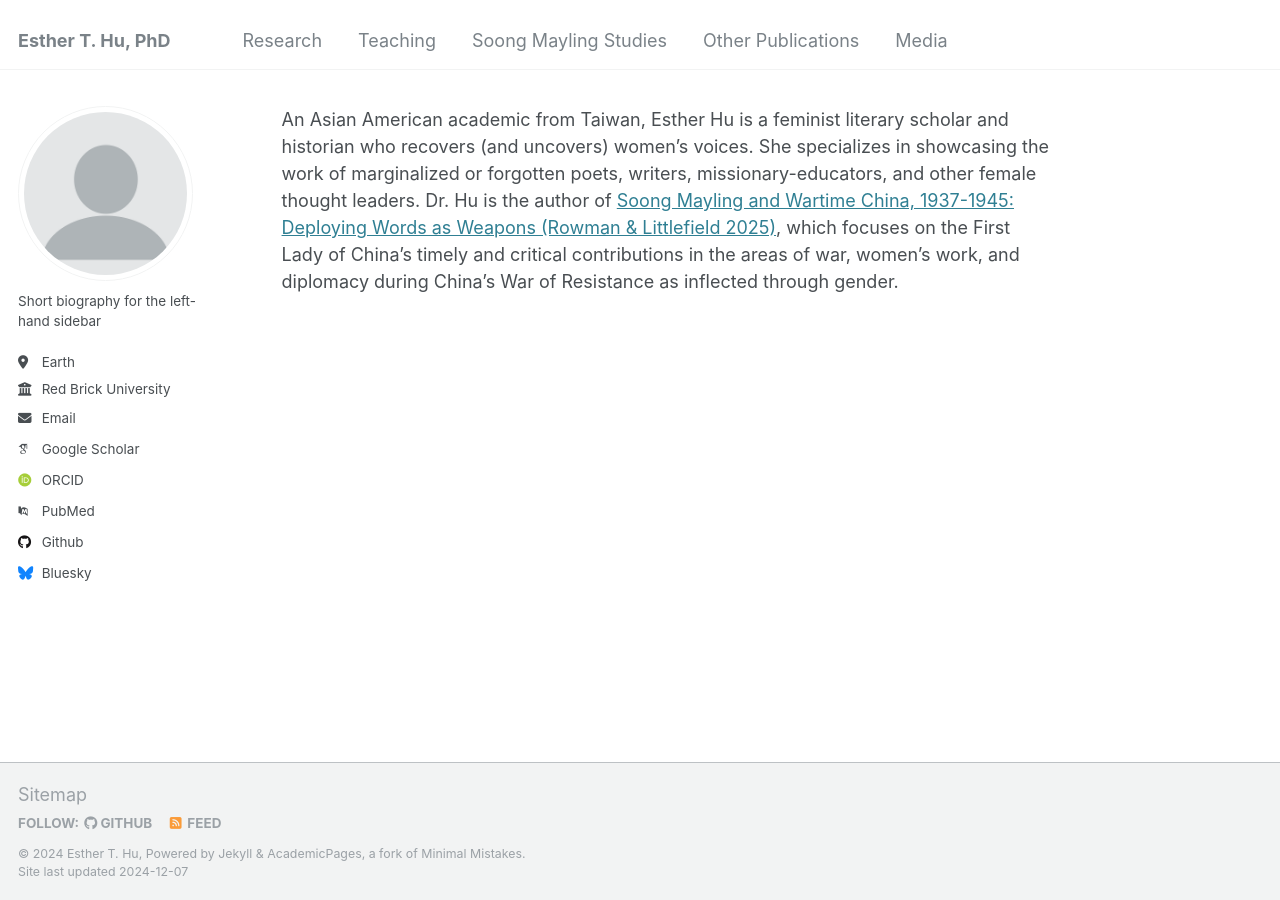
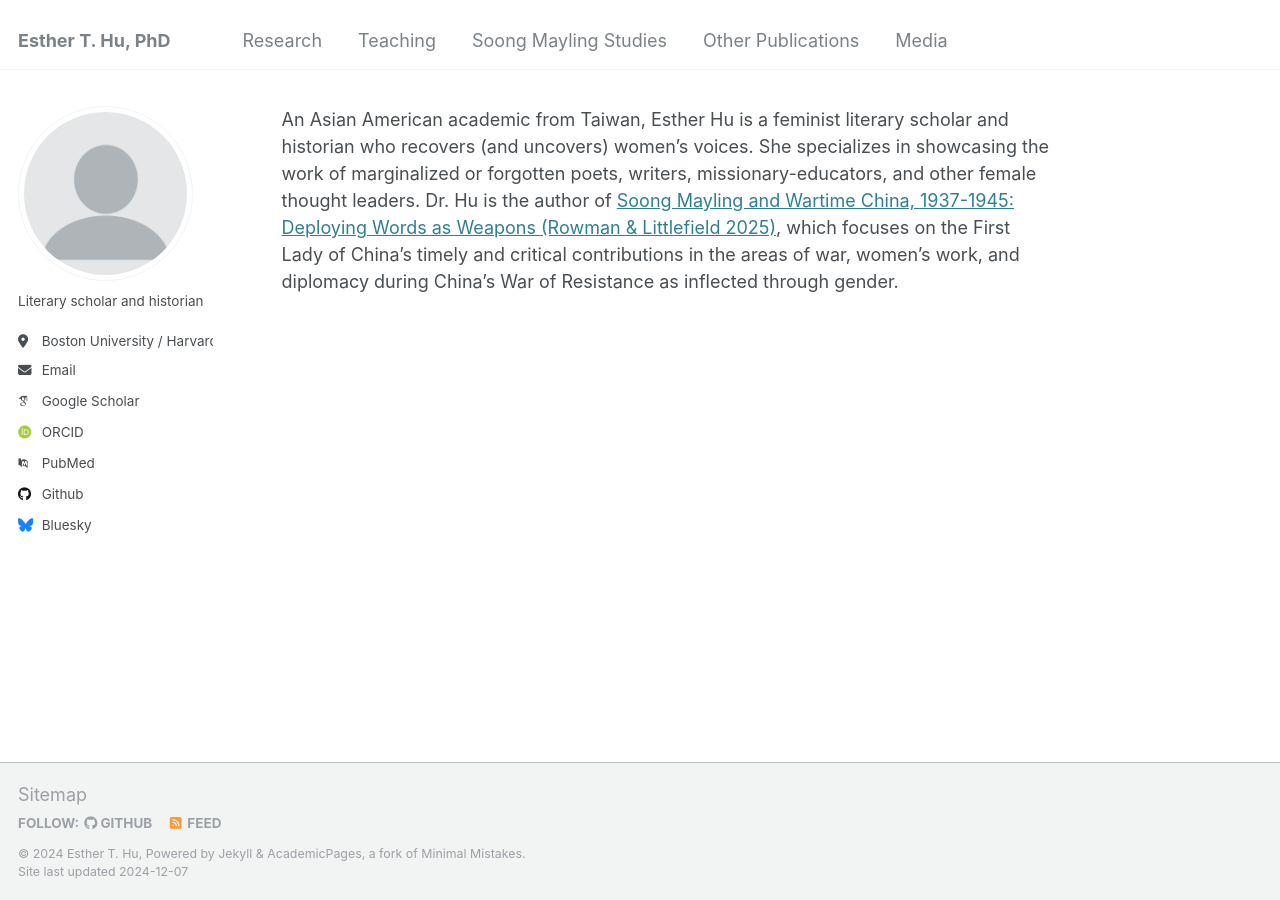
Before and after one commit to estherthu/estherthu.github.io, a Jekyll site: the page built from _pages/about.md, in a window 1280 px wide. Built offline with Jekyll 4.4.1, drawn with Linux system fonts in a browser that asks for light colours; some web fonts are replaced.

Commit message:
Update _config.yml

```diff
--- a/_config.yml
+++ b/_config.yml
@@ -13,8 +13,7 @@ title_separator          : "-"
 name                     : &name "Esther T. Hu"
 description              : &description "Literary scholar and historian"
 url                      : https://estherthu.github.io # the base hostname & protocol for your site e.g. "https://[your GitHub username].github.io"
-baseurl                  : "" # the subpath of your site, e.g. "/blog"
-repository               : "academicpages/academicpages.github.io"
+
 
 # Site Author - The following control what appear as part of the author content on the side bar.
 #               If a field is blank the icon and link will not appear, otherwise it will be shown.
@@ -23,12 +22,9 @@ author:
   # Biographic information
   avatar           : "profile.png"
   name             : ""
-  pronouns         : # example: "she/her"
-  bio              : "Short biography for the left-hand sidebar"
-  location         : "Earth"
-  employer         : "Red Brick University"
-  uri              : # URL
-  email            : "none@example.org"
+  bio              : "Literary scholar and historian"
+  location         : "Boston University / Harvard University (Fairbank Center for Chinese Studies)"
+  email            : "ethu@bu.edu / estherhu@gmail.com"
 
   # Academic websites
   arxiv            : # URL - Update with the correct link to your profile
```
